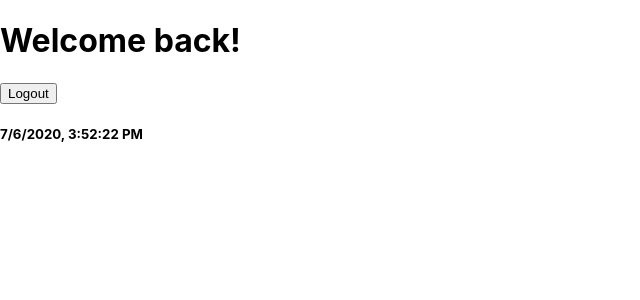
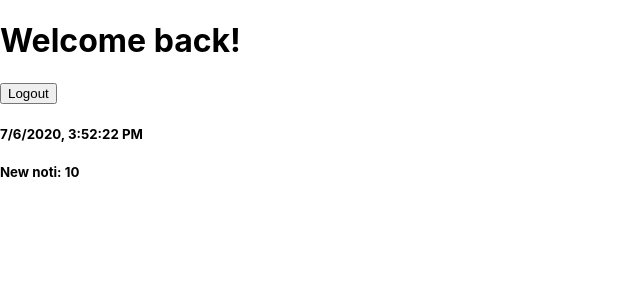
Before and after one commit to gusrl4025/my-app, a React (Create React App) app: page / in a window 1280 px wide. Both pictures are taken after a click on the button "Login". Shown: the top 300 px of the page, without its empty margins (0-640 px from the left). Built offline with nearby package versions, Linux system fonts and the light colour scheme.

Commit message:
logint Button ? 연산자 사용

```diff
--- a/src/Chapter07/LoginControl.js
+++ b/src/Chapter07/LoginControl.js
@@ -43,7 +43,7 @@ class LoginControl extends React.Component {
             button = <LoginButton onClick={this.handleLoginClick} />;
         }
 
-        let notiCount = 0;
+        let notiCount = 10;
 
         return (
             <div>
@@ -53,8 +53,9 @@ class LoginControl extends React.Component {
                 {isLoggedIn &&
                     <div>
                         <h5>{new Date().toLocaleString()}</h5>
-                        {notiCount > 0 &&   // notiCount == 0 이므로 렌더링되지 않음
-                            <h5>{'New noti: ' + notiCount}</h5>}
+                        {notiCount > 0 ?   // notiCount == 10 이면 New noti : 10, 0이면 No notification 렌더링
+                            <h5>{'New noti: ' + notiCount}</h5> // null 이면 아무것도 나오지 않음
+                            : <h5>{'No notification'}</h5>}
                     </div>}
             </div>
         );
```
